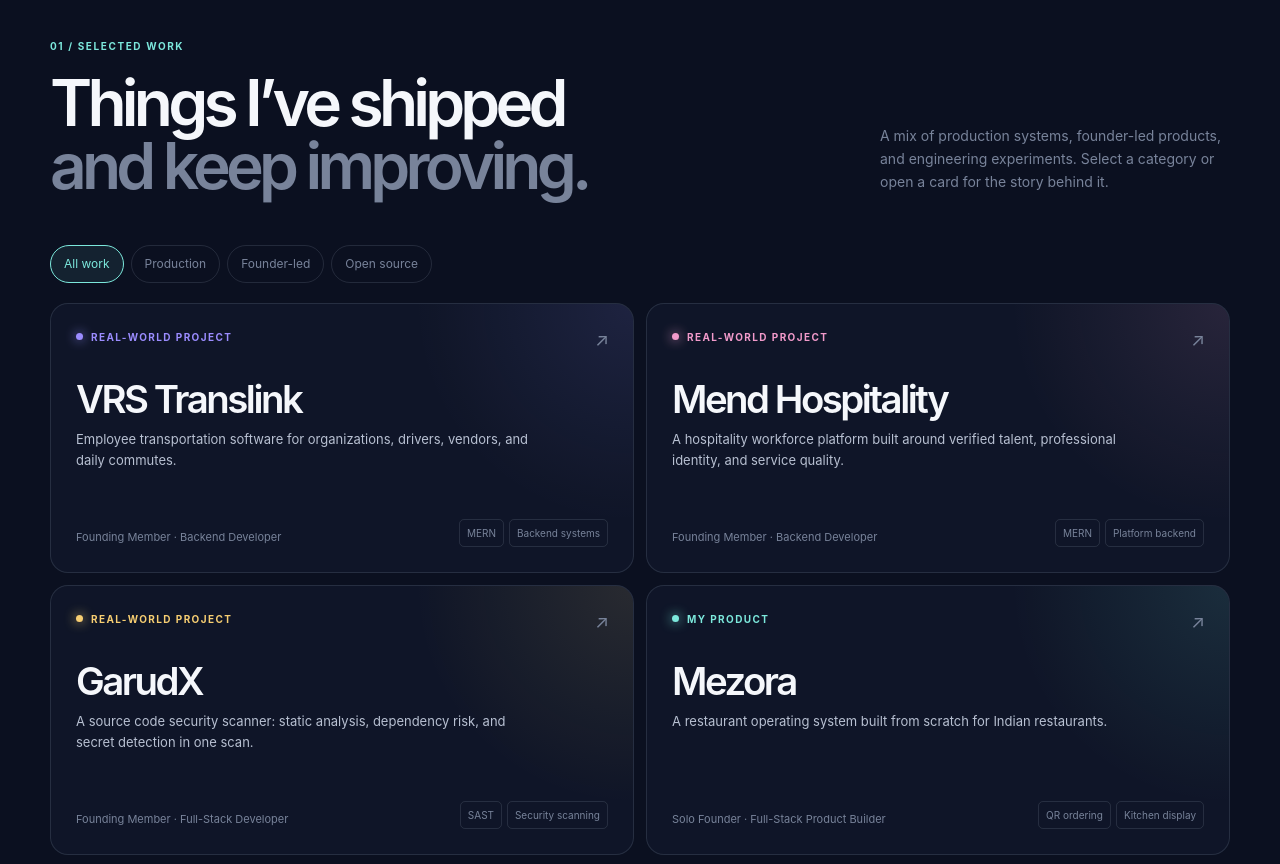
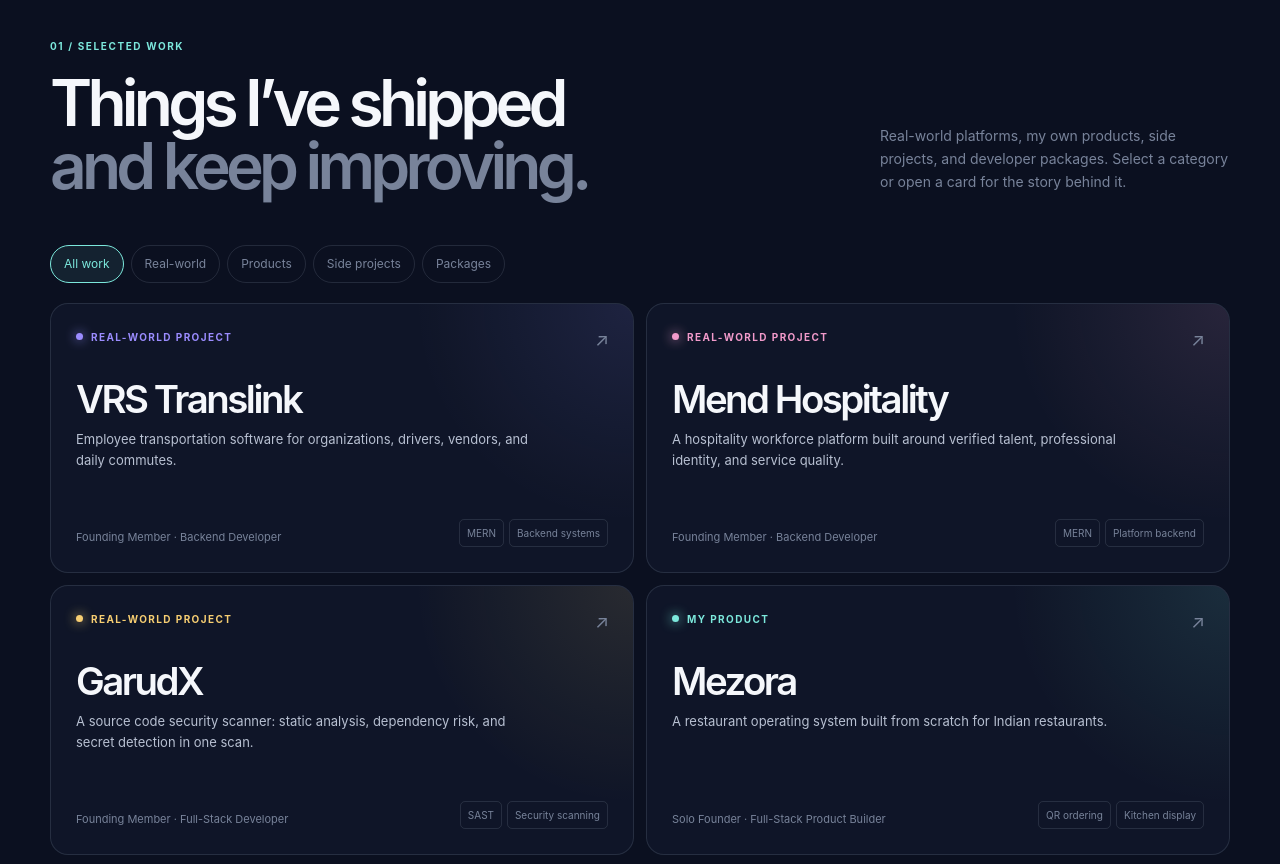
Before and after one commit to Omkar-Sonawane-23/Omkar-Sonawane-23, a plain HTML site: page index.html in a window 1280 px wide. Shown: the part 920-1784 px from the top of the page. Drawn offline with Linux system fonts and the light colour scheme.

Commit message:
Update work filters and add repo link in project modal

```diff
--- a/index.html
+++ b/index.html
@@ -97,14 +97,15 @@
           <p class="section-index">01 / SELECTED WORK</p>
           <h2 id="work-title">Things I’ve shipped<br /><em>and keep improving.</em></h2>
         </div>
-        <p class="section-intro">A mix of production systems, founder-led products, and engineering experiments. Select a category or open a card for the story behind it.</p>
+        <p class="section-intro">Real-world platforms, my own products, side projects, and developer packages. Select a category or open a card for the story behind it.</p>
       </div>
 
       <div class="filter-row reveal" role="group" aria-label="Filter projects">
         <button class="filter-button is-active" type="button" data-filter="all">All work</button>
-        <button class="filter-button" type="button" data-filter="production">Production</button>
-        <button class="filter-button" type="button" data-filter="founder">Founder-led</button>
-        <button class="filter-button" type="button" data-filter="opensource">Open source</button>
+        <button class="filter-button" type="button" data-filter="realworld">Real-world</button>
+        <button class="filter-button" type="button" data-filter="products">Products</button>
+        <button class="filter-button" type="button" data-filter="side">Side projects</button>
+        <button class="filter-button" type="button" data-filter="packages">Packages</button>
       </div>
 
       <div class="project-grid" id="projectGrid" aria-live="polite"></div>
@@ -187,6 +188,7 @@
       <div class="modal-footer">
         <div class="tag-list" id="modalTags"></div>
         <a class="button button-primary" id="modalLink" href="#" target="_blank" rel="noreferrer">Open project <span>↗</span></a>
+        <a class="button button-quiet" id="modalRepo" href="#" target="_blank" rel="noreferrer" style="display:none">GitHub <span>↗</span></a>
       </div>
     </article>
   </div>
```
